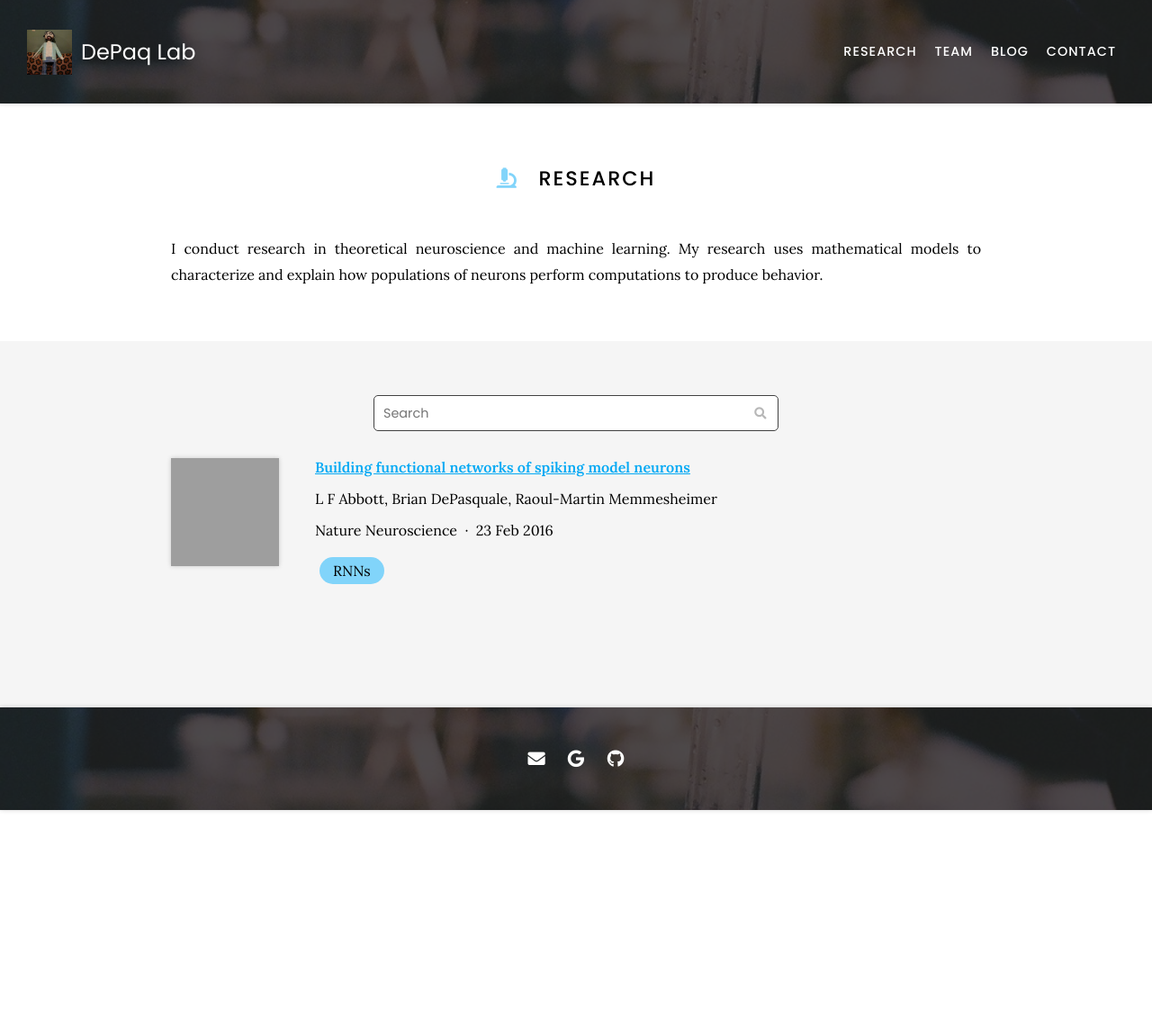
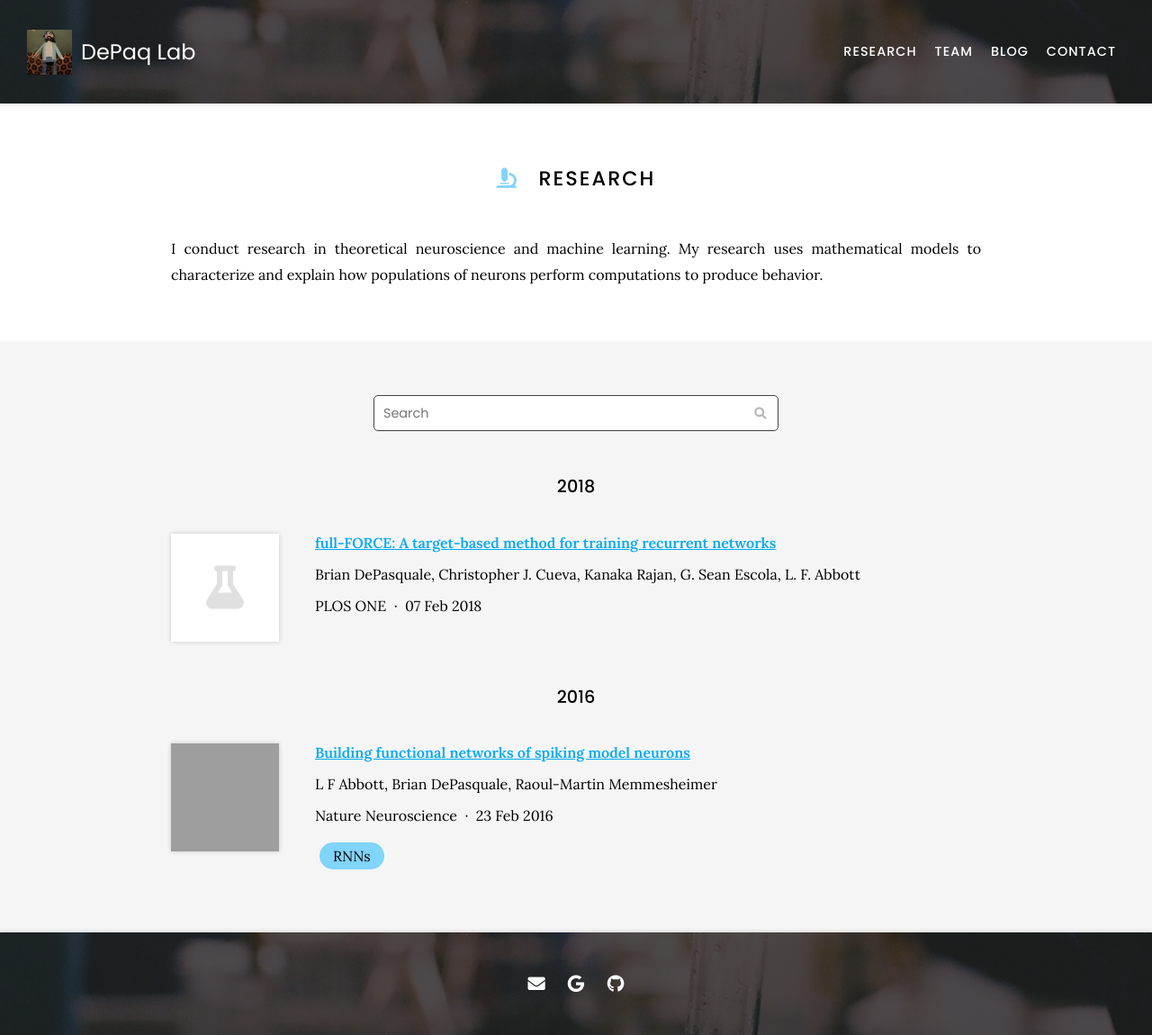
Before and after one commit to GrantMcConachie/depasquale-lab.github.io, a Jekyll site: the page built from research/index.md, in a window 1280 px wide. Shown: the whole page at 90% size. Built offline with Jekyll 4.4.1, drawn with Linux system fonts in a browser that asks for light colours; nearby versions of some CDN libraries; before the commit the page ends 900 px from its top, so only the background shows below that; grey boxes are pictures that could not be loaded.

Commit message:
Generate citations

```diff
--- a/_data/citations.yaml
+++ b/_data/citations.yaml
@@ -12,3 +12,14 @@
   image: https://media.springernature.com/full/springer-static/image/art%3A10.1038%2Fnn.4241/MediaObjects/41593_2016_Article_BFnn4241_Fig1_HTML.jpg?as=webp
   tags:
   - RNNs
+- id: doi:10.1371/journal.pone.0191527
+  title: 'full-FORCE: A target-based method for training recurrent networks'
+  authors:
+  - Brian DePasquale
+  - Christopher J. Cueva
+  - Kanaka Rajan
+  - G. Sean Escola
+  - L. F. Abbott
+  publisher: PLOS ONE
+  date: '2018-02-07'
+  link: https://doi.org/gcxrf9
```
